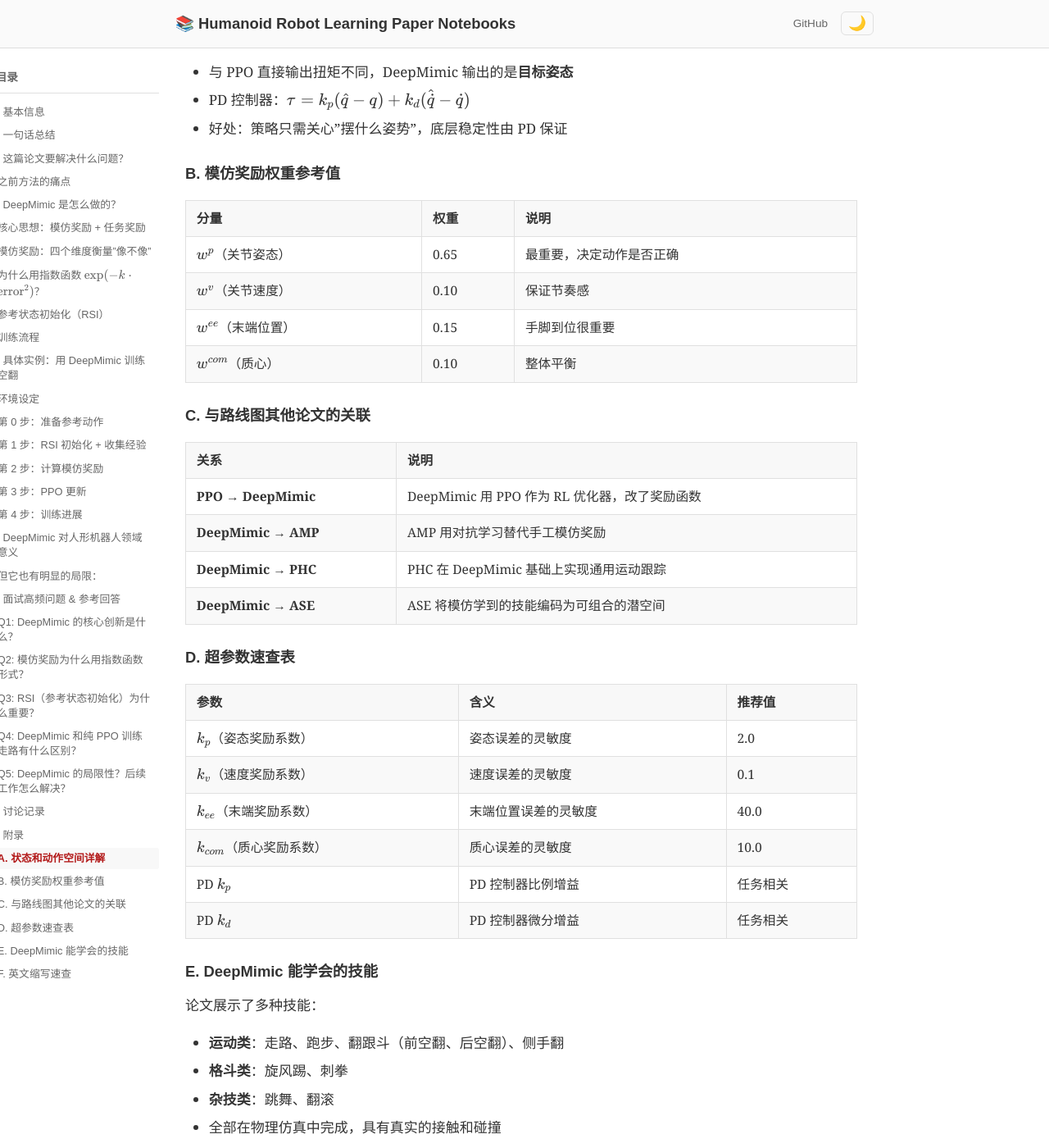
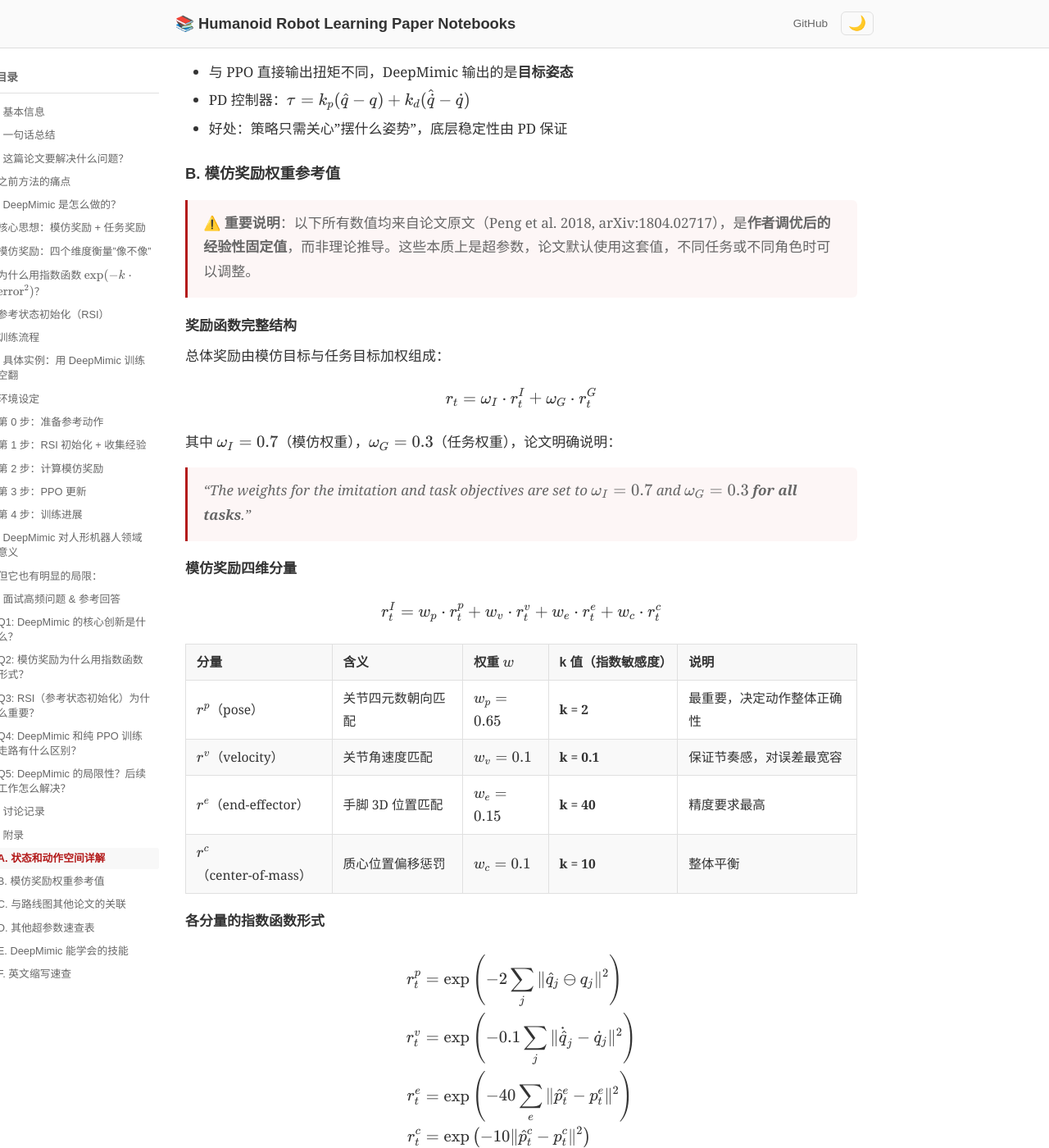
Before and after one commit to ImChong/Humanoid_Robot_Learning_Paper_Notebooks, a Jekyll site: the page built from papers/01_Foundational_RL/DeepMimic_Example-Guided_Deep_RL_of_Physics-Based_Character_Skills/DeepMimic_Example-Guided_Deep_RL_of_Physics-Based_Character_Skills.md, in a window 1280 px wide and 1400 px high, scrolled down 8050 px. Shown: the whole window at 82% size. Built offline with Jekyll 4.4.1, drawn with Linux system fonts in a browser that asks for light colours; some of the changed text lies outside the part shown.

Commit message:
Update DeepMimic: 补充奖励函数 k 值与权重来源说明（k值固定性 + 经验超参数定性）

```diff
--- a/papers/01_Foundational_RL/DeepMimic_Example-Guided_Deep_RL_of_Physics-Based_Character_Skills/DeepMimic_Example-Guided_Deep_RL_of_Physics-Based_Character_Skills.md
+++ b/papers/01_Foundational_RL/DeepMimic_Example-Guided_Deep_RL_of_Physics-Based_Character_Skills/DeepMimic_Example-Guided_Deep_RL_of_Physics-Based_Character_Skills.md
@@ -77,9 +77,9 @@ $$r_t^I = w^p \cdot r_t^p + w^v \cdot r_t^v + w^{ee} \cdot r_t^{ee} + w^{com} \c
   </thead>
   <tbody>
     <tr><td>$r^p$（关节姿态）</td><td>每个关节角度是否匹配</td><td>$\exp\left(-2 \sum_j | \hat{q}_{j} - q_{j} |^2\right)$</td></tr>
-    <tr><td>$r^v$（关节速度）</td><td>每个关节角速度是否匹配</td><td>$\exp\left(-2 \sum_j | \dot{\hat{q}}_{j} - \dot{q}_{j} |^2\right)$</td></tr>
-    <tr><td>$r^{ee}$（末端位置）</td><td>手脚位置是否正确</td><td>$\exp\left(-k_{ee} \sum_e | \hat{p}_{e} - p_{e} |^2\right)$</td></tr>
-    <tr><td>$r^{com}$（质心位置）</td><td>身体重心是否在对的位置</td><td>$\exp\left(-k_{com} | \hat{p}_{com} - p_{com} |^2\right)$</td></tr>
+    <tr><td>$r^v$（关节速度）</td><td>每个关节角速度是否匹配</td><td>$\exp\left(-0.1 \sum_j | \dot{\hat{q}}_{j} - \dot{q}_{j} |^2\right)$</td></tr>
+    <tr><td>$r^{ee}$（末端位置）</td><td>手脚位置是否正确</td><td>$\exp\left(-40 \sum_e | \hat{p}_{e} - p_{e} |^2\right)$</td></tr>
+    <tr><td>$r^{com}$（质心位置）</td><td>身体重心是否在对的位置</td><td>$\exp\left(-10 | \hat{p}_{com} - p_{com} |^2\right)$</td></tr>
   </tbody>
 </table>
 
@@ -286,12 +286,50 @@ DeepMimic 是**运动模仿学习**的开山之作，几乎所有后续的机器
 
 ### B. 模仿奖励权重参考值
 
-| 分量 | 权重 | 说明 |
-|------|------|------|
-| $w^p$（关节姿态） | 0.65 | 最重要，决定动作是否正确 |
-| $w^v$（关节速度） | 0.10 | 保证节奏感 |
-| $w^{ee}$（末端位置） | 0.15 | 手脚到位很重要 |
-| $w^{com}$（质心） | 0.10 | 整体平衡 |
+> ⚠️ **重要说明**：以下所有数值均来自论文原文（Peng et al. 2018, arXiv:1804.02717），是**作者调优后的经验性固定值**，而非理论推导。这些本质上是超参数，论文默认使用这套值，不同任务或不同角色时可以调整。
+
+#### 奖励函数完整结构
+
+总体奖励由模仿目标与任务目标加权组成：
+
+$$r_t = \omega_I \cdot r_t^I + \omega_G \cdot r_t^G$$
+
+其中 $\omega_I = 0.7$（模仿权重），$\omega_G = 0.3$（任务权重），论文明确说明：
+
+> *"The weights for the imitation and task objectives are set to $\omega_I = 0.7$ and $\omega_G = 0.3$ **for all tasks**."*
+
+#### 模仿奖励四维分量
+
+$$r_t^I = w_p \cdot r_t^p + w_v \cdot r_t^v + w_e \cdot r_t^e + w_c \cdot r_t^c$$
+
+| 分量 | 含义 | 权重 $w$ | k 值（指数敏感度） | 说明 |
+|------|------|---------|------------------|------|
+| $r^p$（pose） | 关节四元数朝向匹配 | $w_p = 0.65$ | **k = 2** | 最重要，决定动作整体正确性 |
+| $r^v$（velocity） | 关节角速度匹配 | $w_v = 0.1$ | **k = 0.1** | 保证节奏感，对误差最宽容 |
+| $r^e$（end-effector） | 手脚 3D 位置匹配 | $w_e = 0.15$ | **k = 40** | 精度要求最高 |
+| $r^c$（center-of-mass） | 质心位置偏移惩罚 | $w_c = 0.1$ | **k = 10** | 整体平衡 |
+
+#### 各分量的指数函数形式
+
+$$\begin{aligned}
+r_t^p &= \exp\left(-2 \sum_j \|\hat{q}_j \ominus q_j\|^2\right) \\
+r_t^v &= \exp\left(-0.1 \sum_j \|\dot{\hat{q}}_j - \dot{q}_j\|^2\right) \\
+r_t^e &= \exp\left(-40 \sum_e \|\hat{p}_t^e - p_t^e\|^2\right) \\
+r_t^c &= \exp\left(-10 \|\hat{p}_t^c - p_t^c\|^2\right)
+\end{aligned}$$
+
+#### k 值的物理含义
+
+k 值决定了该分量对误差的敏感程度——**k 越大，对误差越严格**：
+
+| k 值大小 | 含义 |
+|---------|------|
+| k = 40（末端） | 手脚位置稍有偏差 reward 就急剧下降，精度要求最高 |
+| k = 10（质心） | 质心偏差容忍度适中 |
+| k = 2（姿态） | 关节朝向误差容忍度较好 |
+| k = 0.1（速度） | 对速度误差最宽容，因为速度本身有随机性 |
+
+> 📖 **论文依据**：以上全部 k 值和权重均来自论文 Section 4 (Reward) 的原文，论文报告的是作者实验确定的固定常数。论文中没有对这些 k 值做消融实验（ablation），因此这些值的相对重要性没有经过系统性验证，理论上可以根据任务需求调整。
 
 ### C. 与路线图其他论文的关联
 
@@ -302,16 +340,22 @@ DeepMimic 是**运动模仿学习**的开山之作，几乎所有后续的机器
 | **DeepMimic → PHC** | PHC 在 DeepMimic 基础上实现通用运动跟踪 |
 | **DeepMimic → ASE** | ASE 将模仿学到的技能编码为可组合的潜空间 |
 
-### D. 超参数速查表
+### D. 其他超参数速查表
+
+> ⚠️ 以下超参数均来自论文实验默认值，不是理论最优值。
 
 | 参数 | 含义 | 推荐值 |
 |------|------|--------|
-| $k_p$（姿态奖励系数） | 姿态误差的灵敏度 | 2.0 |
-| $k_v$（速度奖励系数） | 速度误差的灵敏度 | 0.1 |
-| $k_{ee}$（末端奖励系数） | 末端位置误差的灵敏度 | 40.0 |
-| $k_{com}$（质心奖励系数） | 质心误差的灵敏度 | 10.0 |
+| $\omega_I$（模仿目标权重） | 模仿奖励在总体奖励中的占比 | 0.7 |
+| $\omega_G$（任务目标权重） | 任务奖励在总体奖励中的占比 | 0.3 |
+| $w_p$（姿态权重） | 关节朝向在模仿奖励中的占比 | 0.65 |
+| $w_v$（速度权重） | 关节速度在模仿奖励中的占比 | 0.1 |
+| $w_e$（末端权重） | 末端位置在模仿奖励中的占比 | 0.15 |
+| $w_c$（质心权重） | 质心位置在模仿奖励中的占比 | 0.1 |
 | PD $k_p$ | PD 控制器比例增益 | 任务相关 |
 | PD $k_d$ | PD 控制器微分增益 | 任务相关 |
+
+> 💡 **k 值详情见附录 B**。注意：$w_p, w_v, w_e, w_c$ 权重之和 = 1.0，$\omega_I + \omega_G = 1.0$，论文对这两个归一化约束没有明确说明，但实际使用中建议保持归一化以确保奖励尺度一致。
 
 ### E. DeepMimic 能学会的技能
 
```
